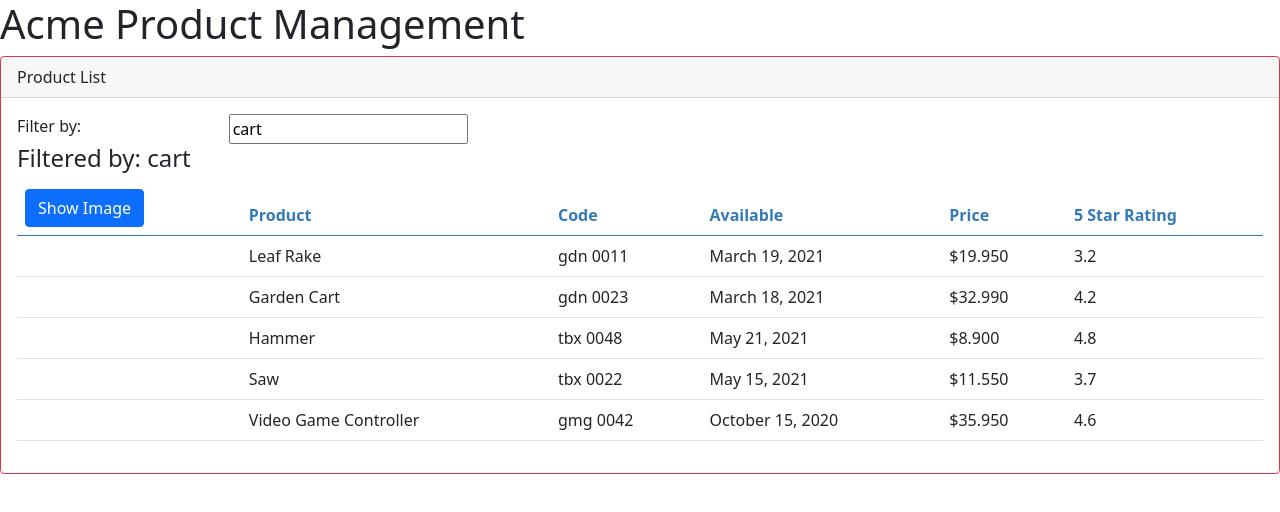
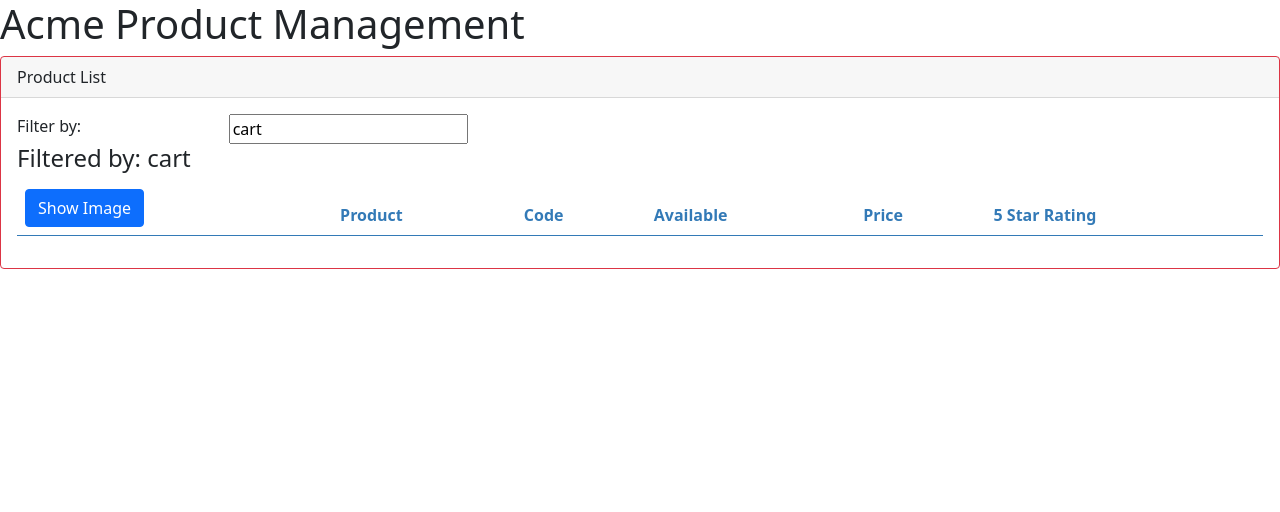
Before and after one commit to DevZibah/Angular-Practice, an Angular app: page / in a window 1280 px wide. Shown: the top 512 px of the page. Built offline with nearby package versions, Linux system fonts and the light colour scheme.

Commit message:
filteredProducts

```diff
--- a/src/app/products/product-list.component.html
+++ b/src/app/products/product-list.component.html
@@ -37,7 +37,7 @@
         </thead>
         <!-- table body -->
         <tbody>
-          <tr *ngFor="let product of products">
+          <tr *ngFor="let product of filteredProducts">
             <!-- we use property binding for the image element -->
             <td>
               <!-- there's an if condition that displays the images only when the value of showImage is true -->
--- a/src/app/products/product-list.component.ts
+++ b/src/app/products/product-list.component.ts
@@ -29,7 +29,12 @@ export class ProductListComponent implements OnInit {
   set listFilter(value: string) {
     this._listFilter = value;
     console.log('In setter:', value);
+    // performFilter is the method to perform filtering
+    this.filteredProducts = this.performFilter(value);
   }
+
+  filteredProducts: IProduct[] = [];
+
   //   define product as an array of 'any' data type. IProduct reps an interface data type
   products: IProduct[] = [
     {
@@ -83,6 +88,15 @@ export class ProductListComponent implements OnInit {
       imageUrl: 'assets/images/xbox-controller.png',
     },
   ];
+
+  // the performFilter method
+  performFilter(filterBy: string): IProduct[] {
+    filterBy = filterBy.toLocaleLowerCase();
+    return this.products.filter((product: IProduct) =>
+      product.productName.toLocaleLowerCase().includes(filterBy)
+    );
+  }
+
   //   methods or functions are placed below properties
   toggleImage(): void {
     this.showImage = !this.showImage;
```
